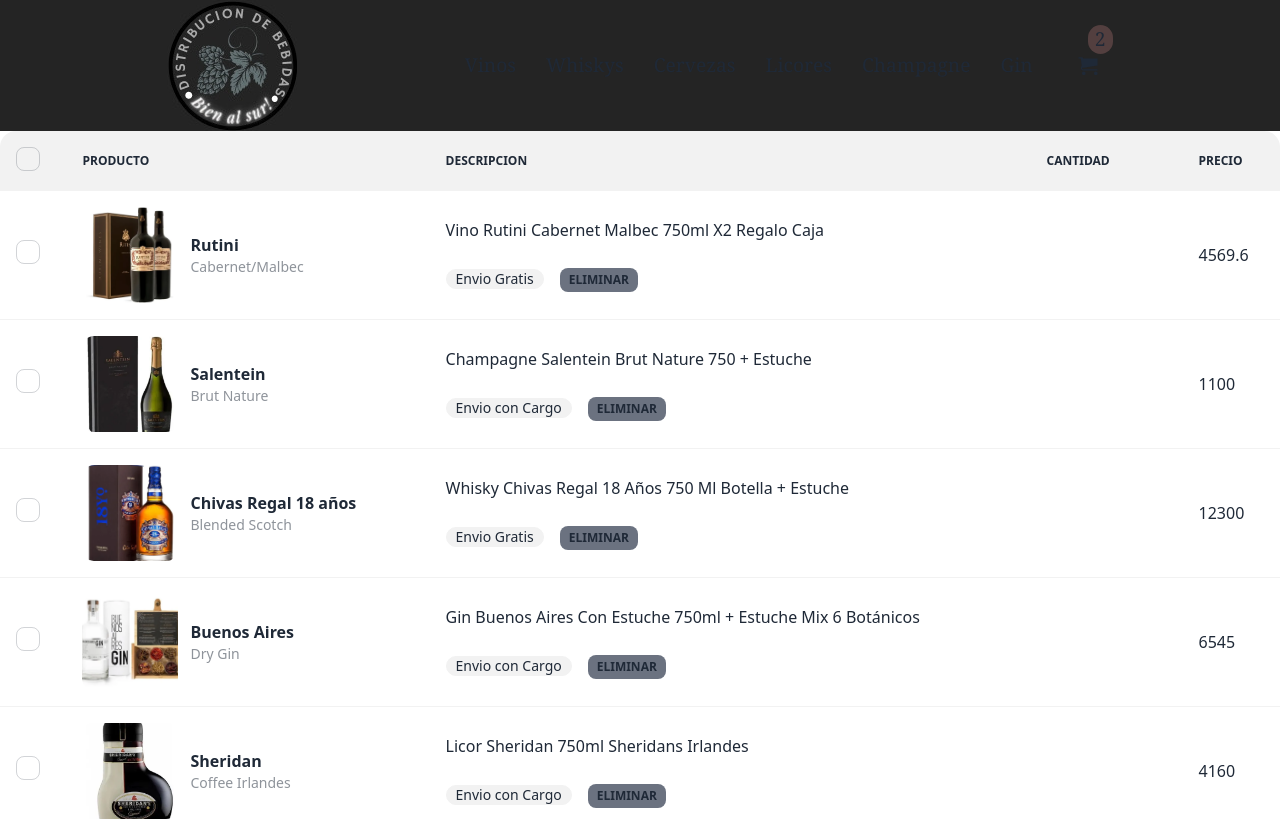
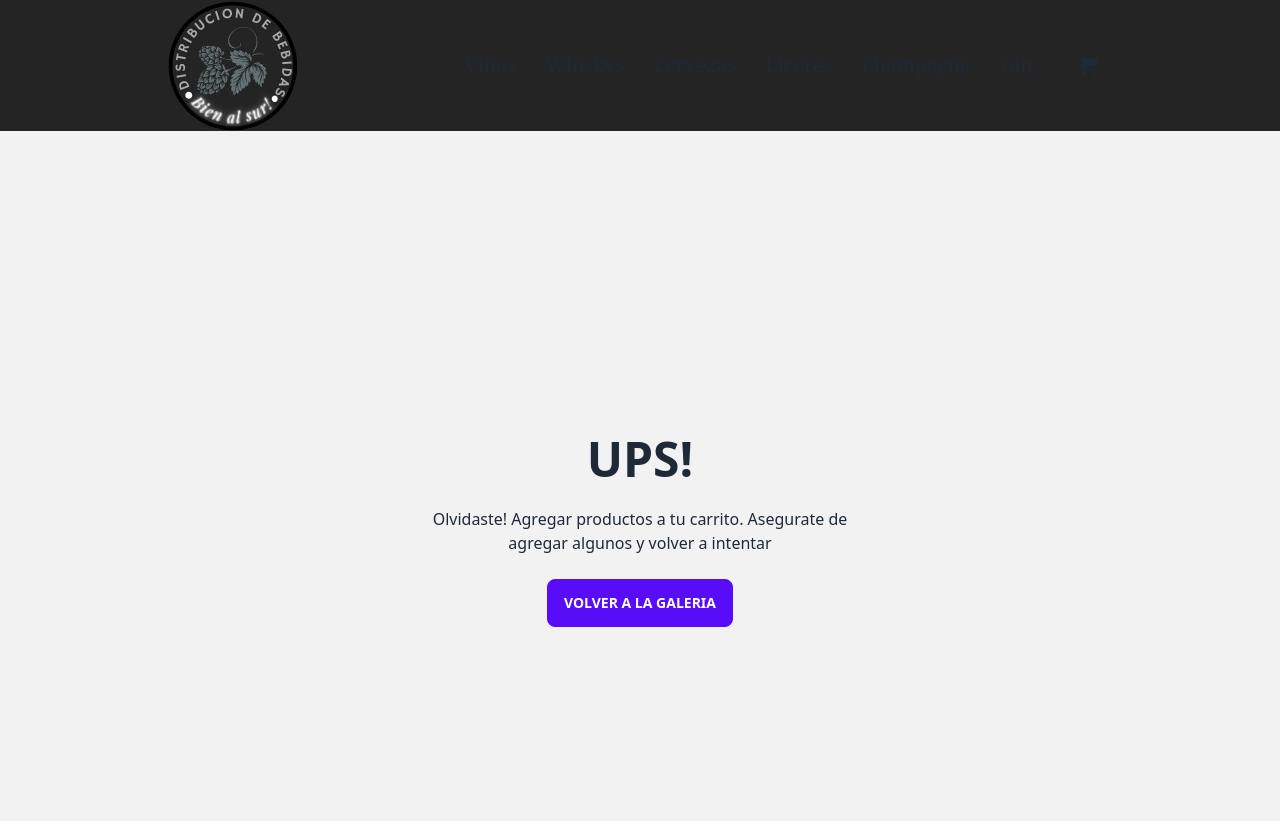
Before and after one commit to emanuel-is/React-js, a React (Create React App) app: page /carrito in a window 1280 px wide. Shown: the top 821 px of the page. Built offline with nearby package versions, Linux system fonts and the light colour scheme.

Commit message:
desafio cart resuelto.

```diff
--- a/package.json
+++ b/package.json
@@ -7,6 +7,7 @@
     "@testing-library/react": "^12.1.2",
     "@testing-library/user-event": "^13.5.0",
     "daisyui": "^2.0.6",
+    "firebase": "^9.6.9",
     "react": "^17.0.2",
     "react-dom": "^17.0.2",
     "react-icons": "^4.3.1",
--- a/src/componentes/Carrito/ItemsCar.js
+++ /dev/null
@@ -1,41 +0,0 @@
-import React from 'react'
-
-
-function Items({producto}) {
-  return (
-    <>
-     <tr>
-        <th>
-          <label><input type="checkbox" className="checkbox"></input></label>
-        </th>
-        <td>
-        <div className="flex items-center space-x-3">
-          <div className="avatar">
-            <div className="w-24 rounded-xl">
-              <img src={producto.imagen} alt="Avatar Tailwind CSS Component"></img>
-            </div>
-          </div>
-          <div>
-            <div className="font-bold">{producto.marca}</div>
-            <div className="text-sm opacity-50">{producto.tipo}</div>
-          </div>
-        </div>
-        </td>
-          <td>
-            <h4 className="text-md font-medium text-blanck-900">{producto.descripcion}</h4>
-            <br></br>
-            <span className="badge badge-ghost badge-md mr-4 ">{producto.envio}</span>
-            <button className="btn btn-ghost bg-gray-500 btn-xs">Eliminar</button>
-          </td>
-          <td><input className="w-24 text-black" type="number" min="1" /* value={} *//></td>
-          <th>
-          <h4 className="text-md font-medium text-blanck-900">{producto.precio}</h4>
-          </th>
-        </tr>
-
-
-    </>
-  )
-}
-
-export default Items
--- a/src/componentes/Carrito/ListaCarrito.js
+++ b/src/componentes/Carrito/ListaCarrito.js
@@ -1,23 +1,29 @@
 import React from 'react'
-import Imagen1 from '../Imagenes/Caja_2_Vinos_Rutini.jpg'
-import Imagen2 from '../Imagenes/Champagne Salentein Brut Nature 750.jpg'
-import Imagen3 from '../Imagenes/Chivas Regal 18 años Gold Signature.jpg'
-import Imagen4 from '../Imagenes/Combo Buenos Aires GIN +Vaso +estuche.jpg'
-import Imagen5 from '../Imagenes/Licor Seridans Coffee.jpg'
-import Items from './ItemsCar'
+import CartContext from '../Context/CartContext';
+import {useContext} from 'react';
+import { Link } from 'react-router-dom'
+
 
 
 const ListaCarrito = (props) => {
+    const {itemsCart, removeItem, removeCart, getTotalPrice } = useContext(CartContext);
 
-    const Productos =[
-        { prod :'Whisky', tipo:'Blended Scotch',marca: "Chivas Regal 18 años" , descripcion:"Whisky Chivas Regal 18 Años 750 Ml Botella + Estuche" , precio: 12300, imagen:Imagen3 , envio : "Envio Gratis"},
-        { prod :'Vino', tipo:'Cabernet/Malbec', marca: "Rutini" , descripcion:"Vino Rutini Cabernet Malbec 750ml X2 Regalo Caja" , precio: 4569.60, imagen:Imagen1 , envio : "Envio Gratis"},
-        {prod :'Champagne', tipo:'Brut Nature', marca: "Salentein" , descripcion:"Champagne Salentein Brut Nature 750 + Estuche" , precio: 1100, imagen:Imagen2 , envio : "Envio con Cargo"},
-        {prod :'Gin', tipo:'Dry Gin', marca: "Buenos Aires" , descripcion:"Gin Buenos Aires Con Estuche 750ml + Estuche Mix 6 Botánicos" , precio: 6545, imagen:Imagen4 , envio : "Envio con Cargo"},
-        {prod :'Licor', tipo:'Coffee Irlandes', marca: "Sheridan" , descripcion:"Licor Sheridan 750ml Sheridans Irlandes" , precio: 4160, imagen:Imagen5 , envio : "Envio con Cargo"},
-    ]
+
+    if(itemsCart ==0){
+        return(
+            <div class="hero min-h-screen bg-base-200">
+                <div class="hero-content text-center">
+                    <div class="max-w-md">
+                        <h1 class="text-5xl font-bold">UPS!</h1>
+                        <p class="py-6">Olvidaste! Agregar productos a tu carrito. Asegurate de agregar algunos y volver a intentar</p>
+                         <Link to="/"><button class="btn btn-primary">VOLVER A LA GALERIA</button></Link>
+                    </div>
+                </div>
+            </div>
+        )
+    }
+    else{
         return (
-    <>
             <div className="overflow-x-auto w-full">
                 <table className="table w-full">
                     {/* head */}
@@ -33,23 +39,56 @@
                         </tr>
                     </thead>
                     <tbody>
-                    {/* row 1 */}
-                    <Items producto={Productos[1]}></Items>
-                    {/* row 2 */}
-                   <Items producto={Productos[2]}></Items>
-                    {/* row 3  */}
-                    <Items producto ={Productos[0]}></Items>
-                    {/*  row 4 */}
-                    <Items producto ={Productos[3]}></Items>
-                        {/*  row 4 */}
-                    <Items producto ={Productos[4]}></Items>
+                       {itemsCart.map ( item =>{
+
+                          return <tr key ={item.id}>
+                                        <th>
+                                            <label><input type="checkbox" className="checkbox"></input></label>
+                                        </th>
+                                        <td>
+                                            <div className="flex items-center space-x-3">
+                                                <div className="avatar">
+                                                    <div className="w-24 rounded-xl">
+                                                        <img src={item.img} alt="Avatar Tailwind CSS Component"></img>
+                                                    </div>
+                                                </div>
+                                                <div>
+                                                    <div className="font-bold">{item.marca}</div>
+                                                    <div className="text-sm opacity-50">{item.tipo}</div>
+                                                </div>
+                                            </div>
+                                        </td>
+                                        <td>
+                                            <h4 className="text-md font-medium text-blanck-900">{item.descripcion}</h4>
+                                            <br></br>
+                                            <span className="badge badge-ghost badge-md mr-4 ">{item.envio}</span>
+                                            <button onClick={ ()=>removeItem(item.id)} className="btn btn-ghost bg-gray-500 btn-xs">Eliminar</button>
+                                        </td>
+                                        <td>{item.qty}</td>
+                                        <th>
+                                            <h4 className="text-md font-medium text-blanck-900">${item.precio}</h4>
+                                        </th>
+                                </tr>
+                            })}
                     </tbody>
 
                 </table>
+
+                <div>
+                    <h1 class="title-font sm:text-4xl text-3xl mb-4 font-medium text-indigo-300">Total : ${getTotalPrice(
+
+
+                    )}</h1>
+                    <div>
+                    <button class="btn btn-outline btn-primary">Finalizar Compra</button>
+                    <button onClick={ ()=>{removeCart()}} class="btn btn-outline btn-warning">Borrar Carrito</button>
                     </div>
 
-    </>
+                </div>
+            </div>
+
         )
+    }
 }
 
 export default ListaCarrito
--- /dev/null
+++ b/src/componentes/CartWidget/CartWidget.js
@@ -0,0 +1,19 @@
+import React from 'react'
+import {ImCart} from "react-icons/im"
+import { Link } from 'react-router-dom'
+import CartContext from '../Context/CartContext';
+import {useContext} from 'react';
+
+const CartWidget = () => {
+    const {countItemsInCart} = useContext(CartContext);
+  return (
+    <>
+    <Link to="/Carrito">
+         <ImCart className='cartIcon'/>
+            {countItemsInCart() > 0 && <span className='spanNumber'>{countItemsInCart()}</span>}
+    </Link>
+    </>
+  )
+}
+
+export default CartWidget
--- a/src/componentes/Context/CartContext.js
+++ b/src/componentes/Context/CartContext.js
@@ -20,6 +20,7 @@
       const ItemToAdd ={...item,qty}
 
       setItemsCart( [...itemsCart,ItemToAdd])
+      getTotalPrice()
     }
   }
 
@@ -27,10 +28,35 @@
     return itemsCart.some(cadaItem => cadaItem.id===id);
   }
 
+  function countItemsInCart(){
+    let totalItems=0;
+    itemsCart.forEach(item => totalItems+=item.qty)
+    return totalItems;
+  }
+
+
+  function getTotalPrice(){
+    let totalPrice= 0;
+    itemsCart.forEach( item => totalPrice +=item.qty* item.precio)
+    return totalPrice;
+  }
+
+  function removeItem (idDelete){  // remuevo un solo item
+    setItemsCart(itemsCart.filter ( item=>item.id !==idDelete))
+  }
+
+  function removeCart (){
+    setItemsCart([])
+  }
+
   return (
     <CartContext.Provider value ={
                                   {itemsCart ,
-                                    addItem
+                                    addItem,
+                                    countItemsInCart,
+                                    getTotalPrice,
+                                    removeItem,
+                                    removeCart
                                   }
     }>
         {children}
--- /dev/null
+++ b/src/componentes/Firebase/Firebase.js
@@ -0,0 +1,21 @@
+// Import the functions you need from the SDKs you need
+import { initializeApp } from "firebase/app";
+import { getFirestore } from "firebase/analytics";
+// TODO: Add SDKs for Firebase products that you want to use
+// https://firebase.google.com/docs/web/setup#available-libraries
+
+// Your web app's Firebase configuration
+// For Firebase JS SDK v7.20.0 and later, measurementId is optional
+const firebaseConfig = {
+  apiKey: "AIzaSyAUEuS7YpEyPgq0MfpDHikix1TFNfwTdYE",
+  authDomain: "pryecto-bien-al-sur.firebaseapp.com",
+  projectId: "pryecto-bien-al-sur",
+  storageBucket: "pryecto-bien-al-sur.appspot.com",
+  messagingSenderId: "459762975840",
+  appId: "1:459762975840:web:eddf255e34a4f443fb2f05",
+  measurementId: "G-Z0DPMMXGKD"
+};
+
+// Initialize Firebase
+const app = initializeApp(firebaseConfig);
+export const db = getFirestore(app);
--- a/src/componentes/ItemDetails/ItemDetailContainer.js
+++ b/src/componentes/ItemDetails/ItemDetailContainer.js
@@ -238,7 +238,7 @@
         return bebida.id===(id);
       })
       resolve(bebidaEncontrada)
-    }, 1000);
+    }, 2000);
   })
 
 
@@ -263,9 +263,14 @@
 
 
 
+
+
+
   return (
-    <div>
-      { <ItemDitail
+    <>
+
+
+      <ItemDitail
             id={bebida.id}
             prod={bebida.product}
             tipo={bebida.tipo}
@@ -274,9 +279,8 @@
             precio={bebida.precio}
             stock={bebida.stock}
             img={bebida.imagen}
-            emvio={bebida.envio}  />
-      }
-    </div>
+            envio={bebida.envio}  />
+    </>
   )
 }
 
--- a/src/componentes/ItemList/ItemListContainer.js
+++ b/src/componentes/ItemList/ItemListContainer.js
@@ -49,7 +49,10 @@
 
   return (
     <>
-    <ItemList bebidas={bebidas}/>
+
+        <ItemList bebidas={bebidas}/>
+
+
     </>
   )
 }
--- a/src/componentes/Navbar/NavBar.js
+++ b/src/componentes/Navbar/NavBar.js
@@ -1,7 +1,7 @@
 import React from 'react'
 import Logo from '../Imagenes/Logochiquito.png'
-import {ImCart} from "react-icons/im"
 import { Link } from 'react-router-dom'
+import CartWidget from '../CartWidget/CartWidget'
 
 
 
@@ -19,7 +19,7 @@
         <Link to="/category/Licor" className='no-underline hover:underline text-center'>Licores</Link>
         <Link to="/category/Champagne" className='no-underline hover:underline text-center'>Champagne</Link>
         <Link to="/category/Gin" className='no-underline hover:underline text-center'>Gin</Link>
-        <Link to="/Carrito"><ImCart className='cartIcon'/><span className='spanNumber'>2</span></Link>
+        <CartWidget/>
       </div>
 
     </nav>
```
Also changed, not shown: src/componentes/ItemDetails/ItemDitail.js (+31 -6 lines), 1 other file (tests, documents, lock files or other folders). Lines whose indentation alone changed are shown as unchanged.
